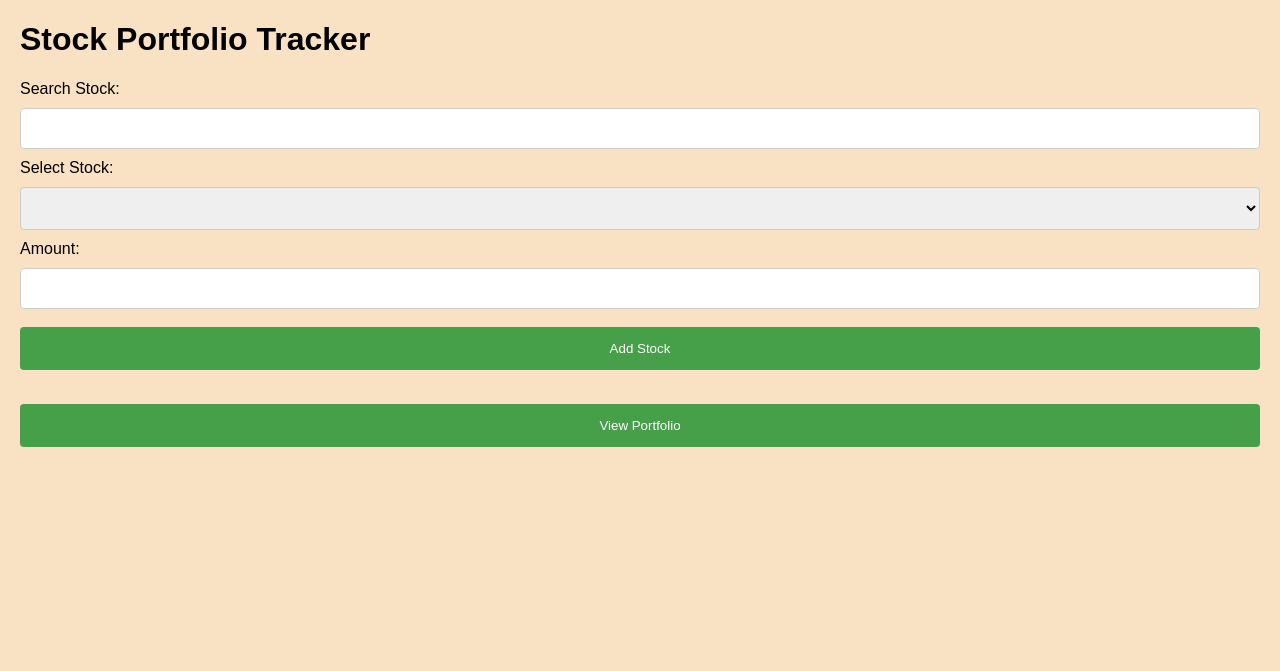
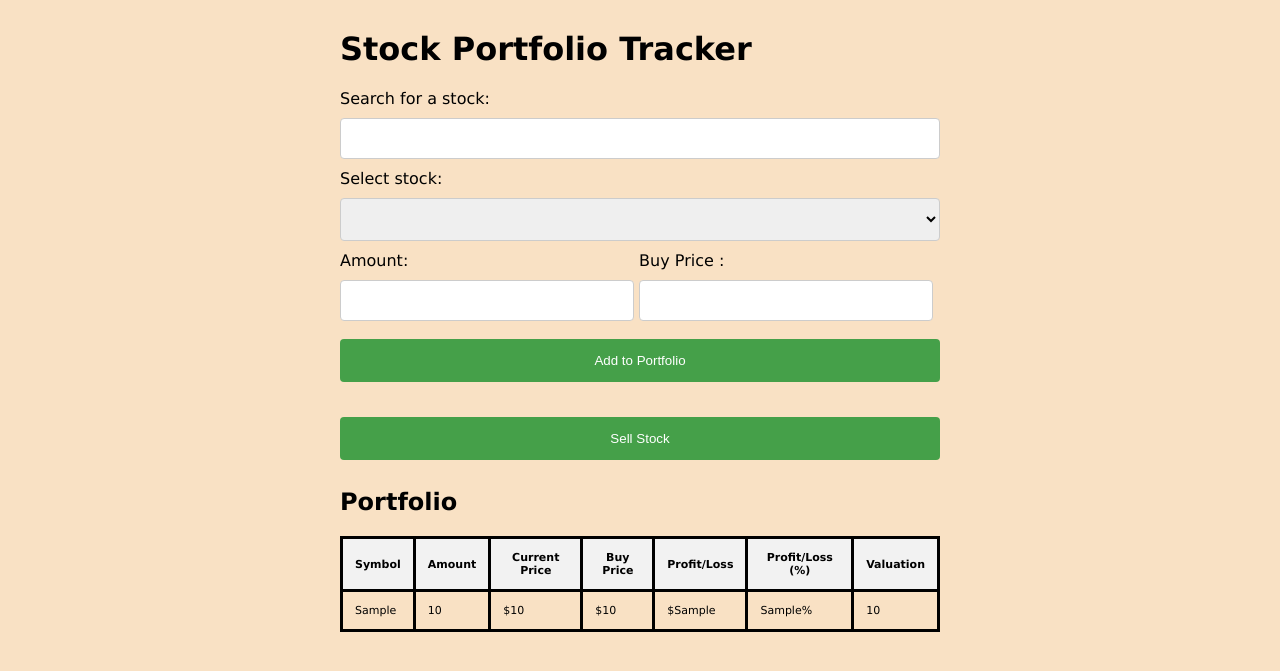
Before and after one commit to juliobellano/first-repo, a PHP site: page / in a window 1280 px wide. Shown: the top 671 px of the page. Run offline with PHP 8.4, Linux system fonts and the light colour scheme; tables that the repository leaves empty or names only in its code hold one stand-in row (values such as "Sample post"); lists and menus that the app fills with data are empty.

Commit message:
Update index.php
no show portfolio button

```diff
--- a/index.php
+++ b/index.php
@@ -12,155 +12,175 @@ if ($result === FALSE) {
         $portfolio[] = $row;
     }
 }
-
 $conn->close();
 ?>
 
 <!DOCTYPE html>
-<html lang="en">
+<html>
+<style>
+body {
+    background-color:rgb(249,225,196);
+    font-family:Verdana, Geneva, Tahoma, sans-serif;
+    margin: 10px;
+}
+
+.container {
+    max-width: 600px;
+    margin: 30px auto;
+}
+
+input[type=text], select {
+    width: 100%;
+    padding: 12px;
+    margin: 10px auto;
+    display: inline-block;
+    border: 1px solid #ccc;
+    border-radius: 4px;
+    box-sizing: border-box;
+}
+
+input[type=number] {
+    width: 100%;
+    padding: 12px;
+    margin: 10px auto;
+    border: 1px solid #ccc;
+    border-radius: 4px;
+    box-sizing: border-box;
+}
+
+.col-1-2 {
+    width: 49%;
+    display: inline-block;
+    vertical-align: top;
+}
+input[type=submit], button {
+    width: 100%;
+    background-color: #45a049;
+    color: white;
+    padding: 14px 20px;
+    margin: 8px 0;
+    border: none;
+    border-radius: 4px;
+    cursor: pointer;
+}
+
+table {
+    font-size: 11px;
+    width: 100%;
+    border-collapse: collapse;
+}
+
+table, th, td {
+    border: 3px solid black;
+}
+
+th, td {
+    padding: 12px;
+}
+
+th {
+    background-color: #f2f2f2;
+}
+
+.group:before,
+.group:after {
+    content:"";
+    display: table;
+}
+.group:after {
+    clear: both;
+}
+.group {
+    clear: both;
+    zoom: 1;
+}
+
+</style>
+
 <head>
     <meta charset="UTF-8">
     <meta name="viewport" content="width=device-width, initial-scale=1.0">
     <title>Stock Portfolio Tracker</title>
     <link rel="stylesheet" href="styles.css">
-    <style>
-        body {
-            font-family: Arial, sans-serif;
-            margin: 20px;
-        }
-        table {
-            width: 100%;
-            border-collapse: collapse;
-            margin-top: 20px;
-        }
-        table, th, td {
-            border: 1px solid #ddd;
-        }
-        th, td {
-            padding: 8px;
-            text-align: left;
-        }
-        th {
-            background-color: #f4f4f4;
-        }
-        .header {
-            display: flex;
-            justify-content: space-between;
-            align-items: center;
-        }
-        .header h1 {
-            margin: 0;
-        }
-        .back-link {
-            text-decoration: none;
-            color: #007bff;
-        }
-        .portfolio-table {
-            display: none;
-        }
-    </style>
     <script>
-        // List of API keys
-        const apiKeys = [
-            "EoORQU1v7jsIphhGyFHr3opEsSkHGkqX",
-            "tbwB_RszI_PN6CbjgZkNx4mPTL9gjbSF",
-            "xKUsip2SKm4yT4a3AOMNVjulX_VGZ1VN",
-            "h43VrHWchmYxje_qvHehnjr1OAc_gLqQ",
-            "x_NG9NB8qzyI9XWKKc8UmKMxzbb_XSpm"
+        $api_keys = [
+            "1U3BHsFpewhF_TQLOMop5WHAmrtCEubs"
         ];
-
-        let apiKeyIndex = 0;
-
-        // Function to get the next API key
-        function getApiKey() {
-            const apiKey = apiKeys[apiKeyIndex];
-            apiKeyIndex = (apiKeyIndex + 1) % apiKeys.length;
-            return apiKey;
+        function updateDropdown(){
+            const query = document.getElementById("stockSearch").value;
+            if(query.length > 2){ searchStocks(query); }
         }
 
-        // Function to fetch stock details
-        function fetchStockDetails() {
-            var stockSymbol = document.getElementById("stockSymbol").value;
-            if (stockSymbol.length >= 2) {
-                const apiKey = getApiKey();
-                fetch(`https://api.polygon.io/v3/reference/tickers?search=${stockSymbol}&market=stocks&active=true&apiKey=${apiKey}`)
-                    .then(response => response.json())
-                    .then(data => {
-                        var select = document.getElementById("stockSelect");
-                        select.innerHTML = ""; // Clear previous options
-                        if (data.results && data.results.length > 0) {
+        async function searchStocks(name){
+            const response = await fetch(`fetch_stock.php?query=${name}`);
+            const data = await response.json();
+            const dropdown = document.getElementById("stockDropdown");
+            dropdown.innerHTML = "";
             data.results.forEach(stock => {
-                                var option = document.createElement("option");
-                                option.value = stock.ticker;
-                                option.text = `${stock.name} (${stock.ticker})`;
-                                select.appendChild(option);
+                const option = document.createElement("option");
+                option.value = stock["ticker"];
+                option.textContent = `${stock["ticker"]} - ${stock["name"]}`;
+                dropdown.appendChild(option);
             });
-                        } else {
-                            var option = document.createElement("option");
-                            option.value = "";
-                            option.text = "No stocks found";
-                            select.appendChild(option);
-                        }
-                    })
-                    .catch(error => console.error("Error fetching stock details:", error));
-            } else {
-                document.getElementById("stockSelect").innerHTML = "";
-            }
-        }
-
-        function resetStockSelect() {
-            var stockSymbol = document.getElementById("stockSymbol").value;
-            if (stockSymbol === "") {
-                document.getElementById("stockSelect").innerHTML = "";
-            }
         }
 
         function togglePortfolioTable() {
-            var table = document.querySelector('.portfolio-table');
+            var table = document.querySelector('.portfolioTable');
             table.style.display = table.style.display === 'none' ? 'table' : 'none';
         }
     </script>
 </head>
+
 <body>
+    <div class="container">
         <h1>Stock Portfolio Tracker</h1>
-    <form action="add_stock.php" method="GET">
-        <label for="stockSymbol">Search Stock:</label>
-        <input type="text" id="stockSymbol" name="stockSymbol" oninput="fetchStockDetails()" oninput="resetStockSelect()" required>
-        <br>
-        <label for="stockSelect">Select Stock:</label>
-        <select id="stockSelect" name="stockSymbol" required></select>
-        <br>
-        <label for="stockAmount">Amount:</label>
-        <input type="number" id="stockAmount" name="stockAmount" required>
-        <br>
-        <button type="submit">Add Stock</button>
+        <form action="add_stock.php" method="get">
+
+            <label for="stockSearch">Search for a stock:</label><br>
+            <input type="text" id="stockSearch" name="stockSymbol" onkeyup="updateDropdown()" required><br>
+
+            <label for="stockDropdown">Select stock:</label>
+            <select id="stockDropdown" name="stockSymbol"></select><br>
+
+            <section class="col-1-2">
+                <label for="stockAmount">Amount:</label><br>
+                <input type="number" id="stockAmount" name="stockAmount" required><br>
+            </section>
+            <section class="col-1-2">
+                <label for="buyPrice">Buy Price :</label><br>
+                <input type="number" id="buyPrice" name="buyPrice" required><br>
+            </section>
+
+            <input type="submit" value="Add to Portfolio">
         </form>
         <br>
-    <button onclick="togglePortfolioTable()">View Portfolio</button>
+        <button onclick="togglePortfolioTable()">Sell Stock</button>
 
-    <table class="portfolio-table">
+        <h2>Portfolio</h2>
+        <table id="portfolioTable">
             <thead>
                 <tr>
                     <th>Symbol</th>
-                <th>Name</th>
                     <th>Amount</th>
+                    <th>Current Price</th>
                     <th>Buy Price</th>
-                <th>Current Price</th>
                     <th>Profit/Loss</th>
                     <th>Profit/Loss (%)</th>
+                    <th>Valuation</th>
                 </tr>
             </thead>
+
             <tbody>
-            <?php if (count($portfolio) > 0): ?>
-                <?php foreach ($portfolio as $stock): ?>
+                <?php if(count($portfolio) > 0) :?>
+                    <?php foreach($portfolio as $stock): ?>
                         <tr>
                             <td><?php echo htmlspecialchars($stock['symbol']); ?></td>
-                        <td><?php echo htmlspecialchars($stock['name']); ?></td>
                             <td><?php echo htmlspecialchars($stock['amount']); ?></td>
-                        <td><?php echo htmlspecialchars($stock['buy_price']); ?></td>
-                        <td><?php echo htmlspecialchars($stock['current_price']); ?></td>
-                        <td><?php echo htmlspecialchars($stock['profit_loss']); ?></td>
-                        <td><?php echo htmlspecialchars($stock['profit_loss_percent']); ?></td>
+                            <td><?php echo '$'. htmlspecialchars($stock['current_price']); ?></td>
+                            <td><?php echo '$'. htmlspecialchars($stock['buy_price']); ?></td>
+                            <td><?php echo '$'. htmlspecialchars($stock['profit_loss']); ?></td>
+                            <td><?php echo htmlspecialchars($stock['profit_loss_percent']).'%'; ?></td>
+                            <td><?php echo htmlspecialchars($stock['total_valuation']); ?></td>
                         </tr>
                     <?php endforeach; ?>
                 <?php else: ?>
@@ -168,7 +188,9 @@ $conn->close();
                     <td colspan="7">No stocks in portfolio.</td>
                 </tr>
                 <?php endif; ?>
+
             </tbody>
         </table>
+    </div>
 </body>
 </html>
```
Lines whose indentation alone changed are shown as unchanged.
